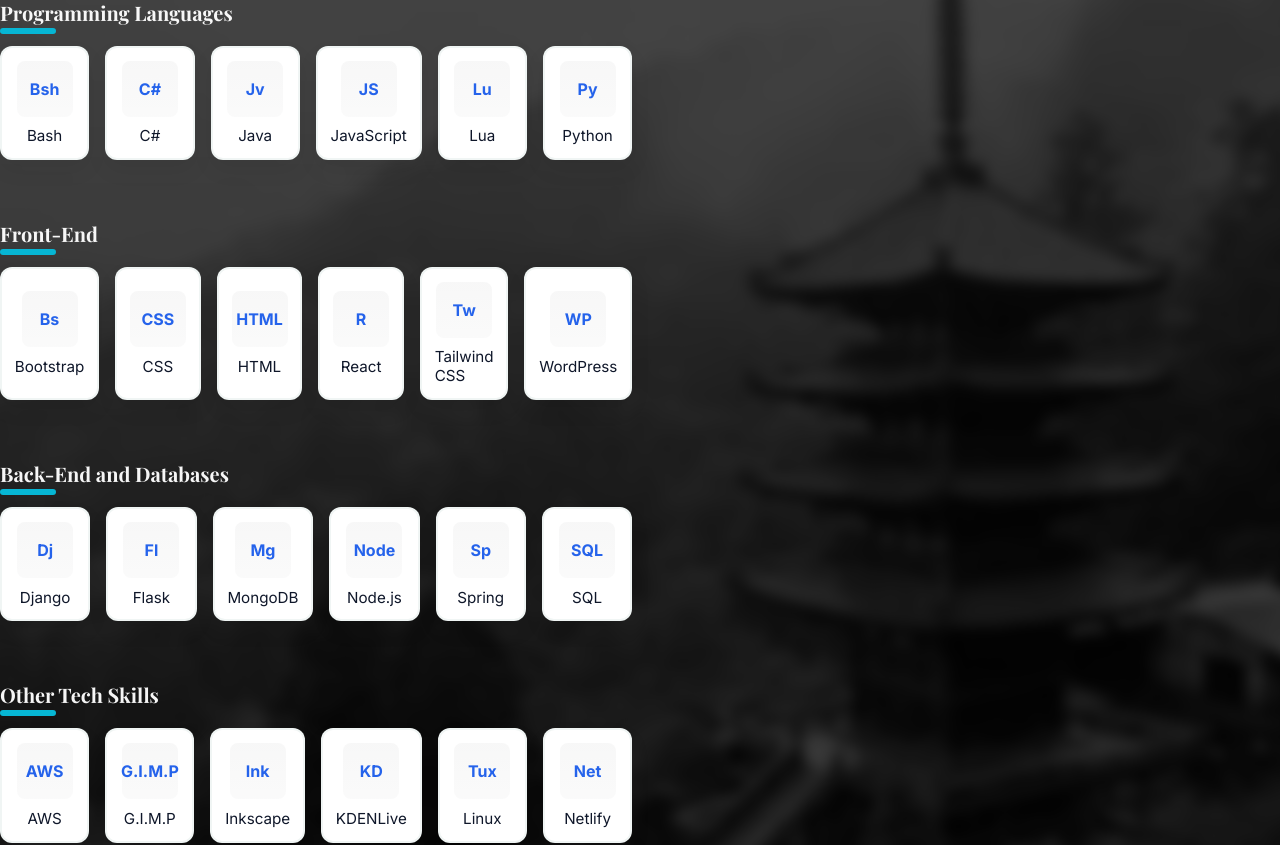
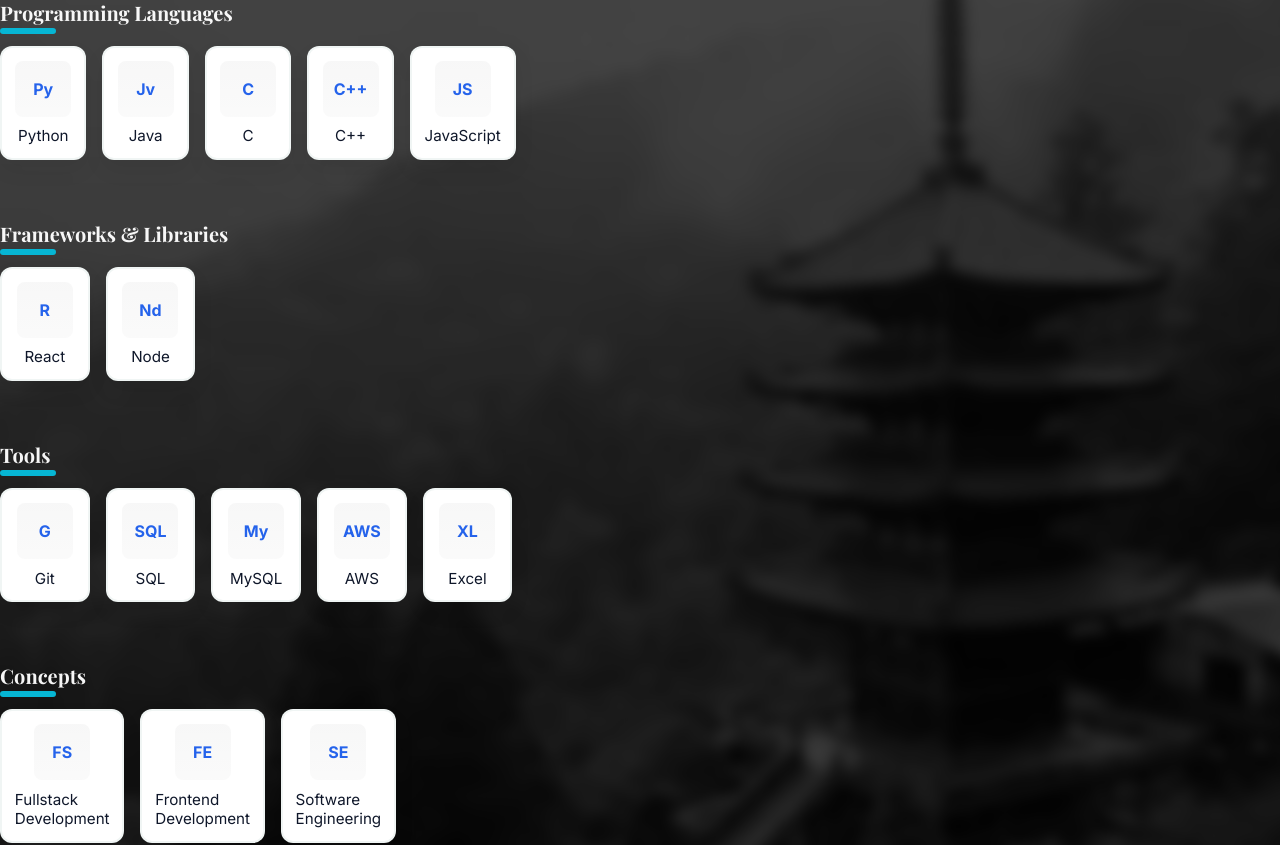
Before and after one commit to Ryoung04/Portfolio-Website, a React (Vite) app: page /skills in a window 1280 px wide. Shown: the part 220-1065 px from the top of the page. Built offline with nearby package versions, Linux system fonts and the light colour scheme.

Commit message:
chore(skills): align Skills page to resume-listed skills

```diff
--- a/src/pages/SkillsPage.jsx
+++ b/src/pages/SkillsPage.jsx
@@ -11,48 +11,39 @@ export default function SkillsPage() {
             <div className="skills-category">
               <h3 className="skills-heading">Programming Languages</h3>
               <div className="skills-grid">
-                <div className="skill-card"><div className="skill-icon">Bsh</div><div className="skill-label">Bash</div></div>
-                <div className="skill-card"><div className="skill-icon">C#</div><div className="skill-label">C#</div></div>
+                <div className="skill-card"><div className="skill-icon">Py</div><div className="skill-label">Python</div></div>
                 <div className="skill-card"><div className="skill-icon">Jv</div><div className="skill-label">Java</div></div>
+                <div className="skill-card"><div className="skill-icon">C</div><div className="skill-label">C</div></div>
+                <div className="skill-card"><div className="skill-icon">C++</div><div className="skill-label">C++</div></div>
                 <div className="skill-card"><div className="skill-icon">JS</div><div className="skill-label">JavaScript</div></div>
-                <div className="skill-card"><div className="skill-icon">Lu</div><div className="skill-label">Lua</div></div>
-                <div className="skill-card"><div className="skill-icon">Py</div><div className="skill-label">Python</div></div>
               </div>
             </div>
 
             <div className="skills-category">
-              <h3 className="skills-heading">Front-End</h3>
+              <h3 className="skills-heading">Frameworks & Libraries</h3>
               <div className="skills-grid">
-                <div className="skill-card"><div className="skill-icon">Bs</div><div className="skill-label">Bootstrap</div></div>
-                <div className="skill-card"><div className="skill-icon">CSS</div><div className="skill-label">CSS</div></div>
-                <div className="skill-card"><div className="skill-icon">HTML</div><div className="skill-label">HTML</div></div>
                 <div className="skill-card"><div className="skill-icon">R</div><div className="skill-label">React</div></div>
-                <div className="skill-card"><div className="skill-icon">Tw</div><div className="skill-label">Tailwind CSS</div></div>
-                <div className="skill-card"><div className="skill-icon">WP</div><div className="skill-label">WordPress</div></div>
+                <div className="skill-card"><div className="skill-icon">Nd</div><div className="skill-label">Node</div></div>
               </div>
             </div>
 
             <div className="skills-category">
-              <h3 className="skills-heading">Back-End and Databases</h3>
+              <h3 className="skills-heading">Tools</h3>
               <div className="skills-grid">
-                <div className="skill-card"><div className="skill-icon">Dj</div><div className="skill-label">Django</div></div>
-                <div className="skill-card"><div className="skill-icon">Fl</div><div className="skill-label">Flask</div></div>
-                <div className="skill-card"><div className="skill-icon">Mg</div><div className="skill-label">MongoDB</div></div>
-                <div className="skill-card"><div className="skill-icon">Node</div><div className="skill-label">Node.js</div></div>
-                <div className="skill-card"><div className="skill-icon">Sp</div><div className="skill-label">Spring</div></div>
+                <div className="skill-card"><div className="skill-icon">G</div><div className="skill-label">Git</div></div>
                 <div className="skill-card"><div className="skill-icon">SQL</div><div className="skill-label">SQL</div></div>
+                <div className="skill-card"><div className="skill-icon">My</div><div className="skill-label">MySQL</div></div>
+                <div className="skill-card"><div className="skill-icon">AWS</div><div className="skill-label">AWS</div></div>
+                <div className="skill-card"><div className="skill-icon">XL</div><div className="skill-label">Excel</div></div>
               </div>
             </div>
 
             <div className="skills-category">
-              <h3 className="skills-heading">Other Tech Skills</h3>
+              <h3 className="skills-heading">Concepts</h3>
               <div className="skills-grid">
-                <div className="skill-card"><div className="skill-icon">AWS</div><div className="skill-label">AWS</div></div>
-                <div className="skill-card"><div className="skill-icon">G.I.M.P</div><div className="skill-label">G.I.M.P</div></div>
-                <div className="skill-card"><div className="skill-icon">Ink</div><div className="skill-label">Inkscape</div></div>
-                <div className="skill-card"><div className="skill-icon">KD</div><div className="skill-label">KDENLive</div></div>
-                <div className="skill-card"><div className="skill-icon">Tux</div><div className="skill-label">Linux</div></div>
-                <div className="skill-card"><div className="skill-icon">Net</div><div className="skill-label">Netlify</div></div>
+                <div className="skill-card"><div className="skill-icon">FS</div><div className="skill-label">Fullstack Development</div></div>
+                <div className="skill-card"><div className="skill-icon">FE</div><div className="skill-label">Frontend Development</div></div>
+                <div className="skill-card"><div className="skill-icon">SE</div><div className="skill-label">Software Engineering</div></div>
               </div>
             </div>
           </section>
```
